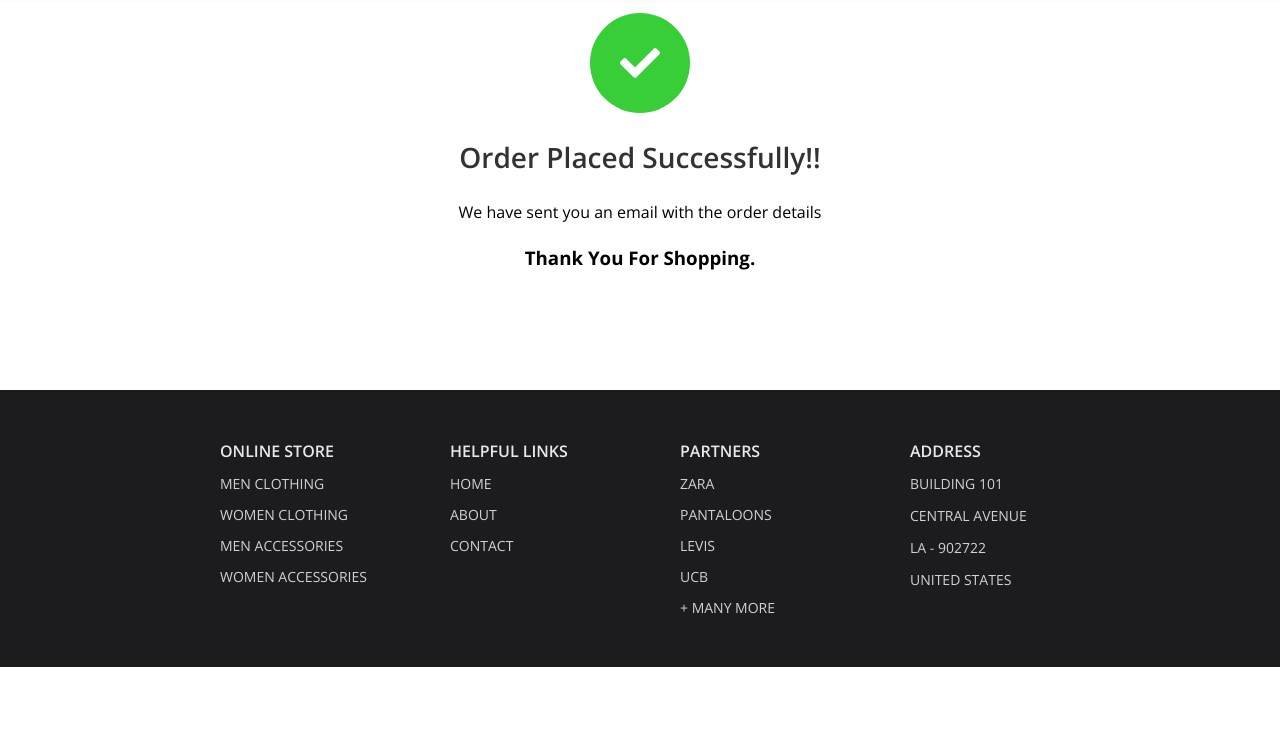
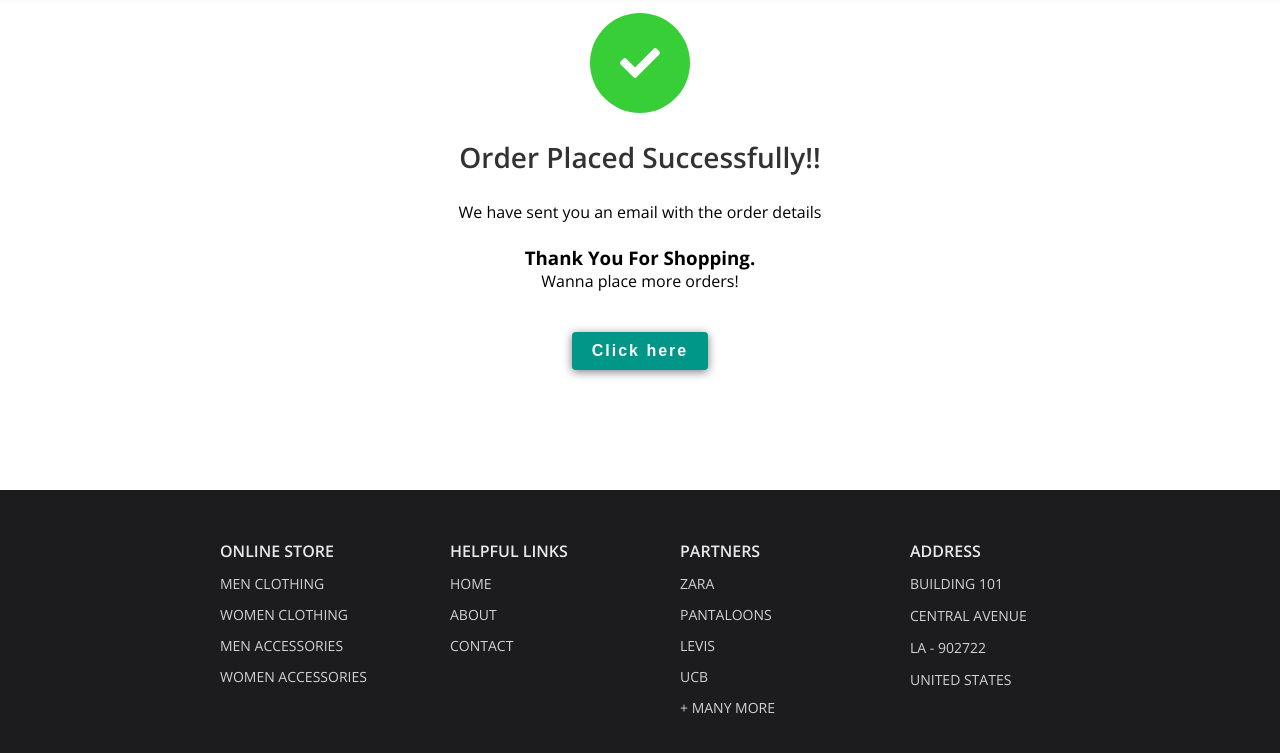
Before and after one commit to sanky2020/Javascript-Final-Project, a plain HTML site: page order.html in a window 1280 px wide. Shown: the part 87-840 px from the top of the page. Before the commit the page ends 800 px from the top, so only its background shows below. Drawn offline with nearby package versions, Linux system fonts and the light colour scheme.

Commit message:
Update order.html

```diff
--- a/order.html
+++ b/order.html
@@ -49,6 +49,7 @@
         <h2>Order Placed Successfully!!</h2>
         <p>We have sent you an email with the order details</p><br>
         <h3>Thank You For Shopping.</h3>
+        <p>Wanna place more orders! </p><button id="add2cart">Click here</button>
     </section>
     <footer>
         <div id="footer-wrapper">
```
